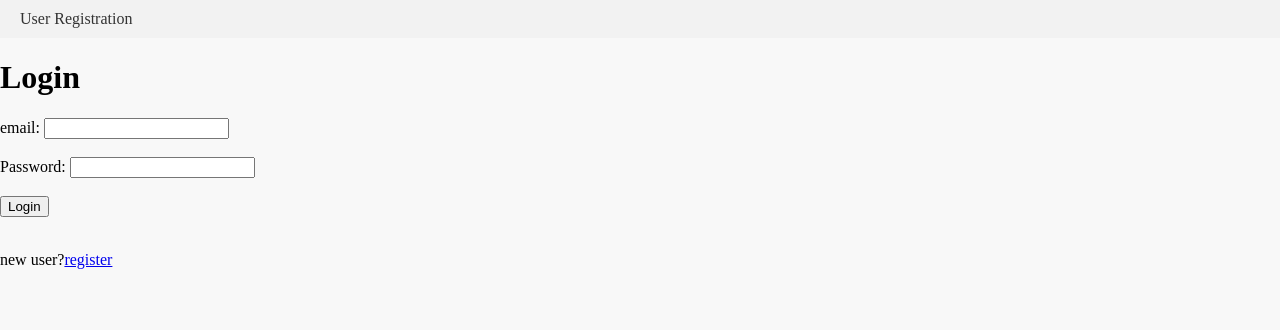
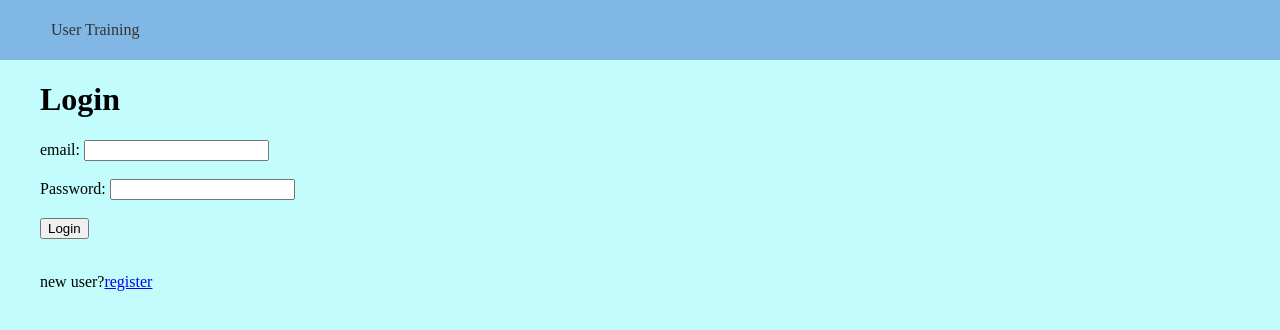
Before and after one commit to aAakashT/UserTr, a Django app: page /login/ in a window 1280 px wide. Shown: the top 330 px of the page. Run offline with Django 4.2, Linux system fonts and the light colour scheme.

Commit message:
improvements_added

```diff
--- a/user_training/usertrainerapp/templates/admin_templates/user_list.html
+++ b/user_training/usertrainerapp/templates/admin_templates/user_list.html
@@ -271,6 +271,7 @@
     window.location.href = '/training/modules/';
   }
 </script><button class="btn btn-primary" onclick="visitPagemodules();" >View Training Modules</button></br>
+<br>
 <script>
   function visitPagecreate(){
     window.location.href = '/api/training/create/';
--- a/user_training/usertrainerapp/templates/auth_templates/dashboard.html
+++ b/user_training/usertrainerapp/templates/auth_templates/dashboard.html
@@ -5,24 +5,24 @@
 <head>
   <style>
 body {
-  background-color: #f8f8f8;
+  background-color: #c2fcfc;
   margin: 0;
 }
 
 .navbar {
-  background-color: #f2f2f2;
-  padding: 10px;
+  background-color: #80b7e4;
+  padding: 20px;
 }
 
 .navbar ul {
   list-style-type: none;
-  padding: 0;
+  padding: 1;
   margin: 0;
 }
 
 .navbar li {
   display: inline;
-  padding: 10px;
+  padding: 30px;
 }
 
 .navbar a {
@@ -53,24 +53,53 @@ td {
 th {
   background-color: #f2f2f2;
 }
+
+        .form-group {
+            margin-bottom: 10px;
+        }
+        .form-group label {
+            display: inline-block;
+            width: 150px;
+            vertical-align: top;
+        }
+        .form-group input {
+            display: inline-block;
+            width: 250px;
+        }
+
 </style>
 {% block head %}
 {% endblock %}
 
 </head>
 <body>
+  <ul>
 
+  </ul>
+
+  <!-- <div class="sidenav">
+    <a href="/show/users/">Users</a>
+    <a href="/training/modules/">Modules</a>
+    <a href="#"></a>
+    <a href="#"></a> -->
+  </div>
   <div class="navbar">
     <ul>
-        <li><a href="#">User Registration</a></li>
-      </ul>
-    <!-- <ul>
-      <li><a href="#">About</a></li>
-      </ul>
-    <ul>
-      <li><a href="#">Contact</a></li>
-    </ul> -->
+        <li><p2><a href="#">User Training</a>
+        </p2></li>
+        <li><p2><a href="/user/reviews/"></a>
+        </p2></li>                </ul>
 </div>
+<ul>
 
-{% block content %}
-{% endblock %}
+  </ul>
+  <ul>
+<!--
+    <li><p4> signed in as {{user}}</p4> </li>
+
+    <a href="{% url 'logout_api' %}">logout</a>
+  </ul> -->
+  {% block content %}
+  {% endblock %}
+</body>
+</html>
```
Also changed, not shown: user_training/usertrainerapp/templates/admin_templates/admin_dashboard.html (+7 -5 lines), user_training/usertrainerapp/views/admin_views.py (+6 -3 lines), user_training/db.sqlite3.
